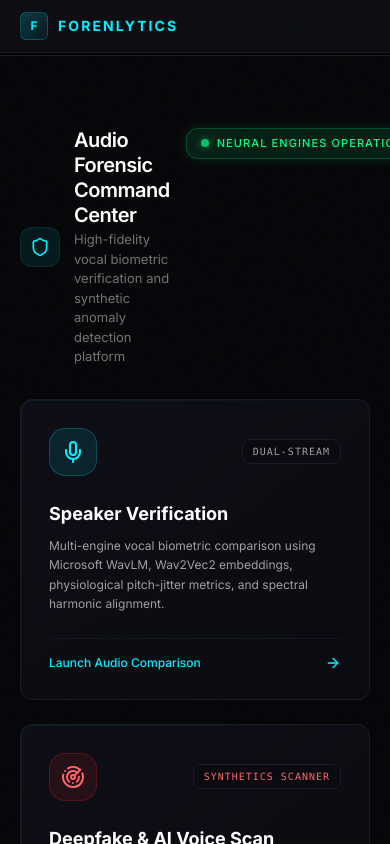
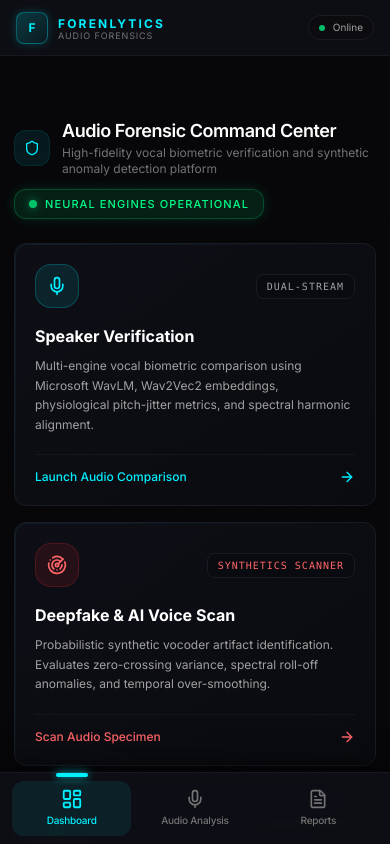
Before and after one commit to yusufcalisir/Forenlytics, a Next.js app in the folder frontend/: page / in a window 390 px wide. Built offline with nearby package versions, Linux system fonts and the light colour scheme.

Commit message:
feat(ui): add mobile bottom navigation, responsive grids, touch padding, and mobile-friendly audio waveforms

```diff
--- a/frontend/src/app/page.tsx
+++ b/frontend/src/app/page.tsx
@@ -19,29 +19,29 @@ export default function DashboardPage() {
       </SectionHeader>
 
       {/* Main Feature Cards */}
-      <div className="grid grid-cols-1 md:grid-cols-2 xl:grid-cols-3 gap-6">
+      <div className="grid grid-cols-1 md:grid-cols-2 xl:grid-cols-3 gap-4 sm:gap-6">
 
         {/* Speaker Verification Card */}
         <Link href="/audio" className="group block">
-          <Panel className="h-full !p-7 transition-all duration-300 group-hover:border-brand-cyan/40 group-hover:shadow-[0_0_30px_rgba(0,240,255,0.12)] flex flex-col justify-between">
+          <Panel className="h-full !p-5 sm:!p-7 transition-all duration-300 group-hover:border-brand-cyan/40 group-hover:shadow-[0_0_30px_rgba(0,240,255,0.12)] flex flex-col justify-between">
             <div>
-              <div className="flex items-center justify-between mb-6">
-                <div className="w-12 h-12 rounded-2xl bg-brand-cyan/10 border border-brand-cyan/20 flex items-center justify-center text-brand-cyan group-hover:scale-110 transition-transform duration-300">
-                  <Mic className="w-6 h-6" />
+              <div className="flex items-center justify-between mb-4 sm:mb-6">
+                <div className="w-11 h-11 sm:w-12 sm:h-12 rounded-2xl bg-brand-cyan/10 border border-brand-cyan/20 flex items-center justify-center text-brand-cyan group-hover:scale-110 transition-transform duration-300">
+                  <Mic className="w-5 h-5 sm:w-6 sm:h-6" />
                 </div>
                 <span className="text-[10px] font-mono uppercase tracking-widest px-2.5 py-1 rounded-lg bg-brand-surface border border-brand-border text-neutral-400">
                   Dual-Stream
                 </span>
               </div>
-              <h3 className="text-lg font-bold text-white mb-2 group-hover:text-brand-cyan transition-colors">
+              <h3 className="text-base sm:text-lg font-bold text-white mb-2 group-hover:text-brand-cyan transition-colors">
                 Speaker Verification
               </h3>
-              <p className="text-neutral-400 text-xs leading-relaxed mb-6">
+              <p className="text-neutral-400 text-xs leading-relaxed mb-5 sm:mb-6">
                 Multi-engine vocal biometric comparison using Microsoft WavLM, Wav2Vec2 embeddings, physiological pitch-jitter metrics, and spectral harmonic alignment.
               </p>
             </div>
 
-            <div className="pt-4 border-t border-brand-border/60 flex items-center justify-between text-xs text-brand-cyan font-medium">
+            <div className="pt-3.5 sm:pt-4 border-t border-brand-border/60 flex items-center justify-between text-xs text-brand-cyan font-medium">
               <span>Launch Audio Comparison</span>
               <ArrowRight className="w-4 h-4 group-hover:translate-x-1.5 transition-transform" />
             </div>
@@ -50,25 +50,25 @@ export default function DashboardPage() {
 
         {/* Deepfake Anomaly Card */}
         <Link href="/audio" className="group block">
-          <Panel className="h-full !p-7 transition-all duration-300 group-hover:border-red-500/40 group-hover:shadow-[0_0_30px_rgba(239,68,68,0.12)] flex flex-col justify-between">
+          <Panel className="h-full !p-5 sm:!p-7 transition-all duration-300 group-hover:border-red-500/40 group-hover:shadow-[0_0_30px_rgba(239,68,68,0.12)] flex flex-col justify-between">
             <div>
-              <div className="flex items-center justify-between mb-6">
-                <div className="w-12 h-12 rounded-2xl bg-red-500/10 border border-red-500/20 flex items-center justify-center text-red-400 group-hover:scale-110 transition-transform duration-300">
-                  <Radar className="w-6 h-6" />
+              <div className="flex items-center justify-between mb-4 sm:mb-6">
+                <div className="w-11 h-11 sm:w-12 sm:h-12 rounded-2xl bg-red-500/10 border border-red-500/20 flex items-center justify-center text-red-400 group-hover:scale-110 transition-transform duration-300">
+                  <Radar className="w-5 h-5 sm:w-6 sm:h-6" />
                 </div>
                 <span className="text-[10px] font-mono uppercase tracking-widest px-2.5 py-1 rounded-lg bg-brand-surface border border-brand-border text-red-400">
                   Synthetics Scanner
                 </span>
               </div>
-              <h3 className="text-lg font-bold text-white mb-2 group-hover:text-red-400 transition-colors">
+              <h3 className="text-base sm:text-lg font-bold text-white mb-2 group-hover:text-red-400 transition-colors">
                 Deepfake & AI Voice Scan
               </h3>
-              <p className="text-neutral-400 text-xs leading-relaxed mb-6">
+              <p className="text-neutral-400 text-xs leading-relaxed mb-5 sm:mb-6">
                 Probabilistic synthetic vocoder artifact identification. Evaluates zero-crossing variance, spectral roll-off anomalies, and temporal over-smoothing.
               </p>
             </div>
 
-            <div className="pt-4 border-t border-brand-border/60 flex items-center justify-between text-xs text-red-400 font-medium">
+            <div className="pt-3.5 sm:pt-4 border-t border-brand-border/60 flex items-center justify-between text-xs text-red-400 font-medium">
               <span>Scan Audio Specimen</span>
               <ArrowRight className="w-4 h-4 group-hover:translate-x-1.5 transition-transform" />
             </div>
@@ -77,25 +77,25 @@ export default function DashboardPage() {
 
         {/* Intelligence Reports Card */}
         <Link href="/reports" className="group block md:col-span-2 xl:col-span-1">
-          <Panel className="h-full !p-7 transition-all duration-300 group-hover:border-brand-emerald/40 group-hover:shadow-[0_0_30px_rgba(0,255,136,0.12)] flex flex-col justify-between">
+          <Panel className="h-full !p-5 sm:!p-7 transition-all duration-300 group-hover:border-brand-emerald/40 group-hover:shadow-[0_0_30px_rgba(0,255,136,0.12)] flex flex-col justify-between">
             <div>
-              <div className="flex items-center justify-between mb-6">
-                <div className="w-12 h-12 rounded-2xl bg-brand-emerald/10 border border-brand-emerald/20 flex items-center justify-center text-brand-emerald group-hover:scale-110 transition-transform duration-300">
-                  <FileText className="w-6 h-6" />
+              <div className="flex items-center justify-between mb-4 sm:mb-6">
+                <div className="w-11 h-11 sm:w-12 sm:h-12 rounded-2xl bg-brand-emerald/10 border border-brand-emerald/20 flex items-center justify-center text-brand-emerald group-hover:scale-110 transition-transform duration-300">
+                  <FileText className="w-5 h-5 sm:w-6 sm:h-6" />
                 </div>
                 <span className="text-[10px] font-mono uppercase tracking-widest px-2.5 py-1 rounded-lg bg-brand-surface border border-brand-border text-brand-emerald">
                   Court-Ready
                 </span>
               </div>
-              <h3 className="text-lg font-bold text-white mb-2 group-hover:text-brand-emerald transition-colors">
+              <h3 className="text-base sm:text-lg font-bold text-white mb-2 group-hover:text-brand-emerald transition-colors">
                 Forensic PDF Dockets
               </h3>
-              <p className="text-neutral-400 text-xs leading-relaxed mb-6">
+              <p className="text-neutral-400 text-xs leading-relaxed mb-5 sm:mb-6">
                 Generate and export official forensic documentation with mathematical similarity breakdown, acoustic telemetry tables, and expert diagnostic conclusions.
               </p>
             </div>
 
-            <div className="pt-4 border-t border-brand-border/60 flex items-center justify-between text-xs text-brand-emerald font-medium">
+            <div className="pt-3.5 sm:pt-4 border-t border-brand-border/60 flex items-center justify-between text-xs text-brand-emerald font-medium">
               <span>Compile Intelligence Docket</span>
               <ArrowRight className="w-4 h-4 group-hover:translate-x-1.5 transition-transform" />
             </div>
@@ -105,13 +105,13 @@ export default function DashboardPage() {
       </div>
 
       {/* Forensic Engine Architecture Status */}
-      <div className="pt-4">
-        <div className="flex items-center gap-2 mb-4 px-1">
+      <div className="pt-2 sm:pt-4">
+        <div className="flex items-center gap-2 mb-3 sm:mb-4 px-1">
           <Activity className="w-4 h-4 text-brand-cyan" />
-          <h2 className="text-xs uppercase tracking-[0.2em] font-semibold text-neutral-400">Forensic Engine Pipeline</h2>
+          <h2 className="text-[11px] sm:text-xs uppercase tracking-[0.2em] font-semibold text-neutral-400">Forensic Engine Pipeline</h2>
         </div>
 
-        <div className="grid grid-cols-1 sm:grid-cols-2 lg:grid-cols-4 gap-4">
+        <div className="grid grid-cols-1 sm:grid-cols-2 lg:grid-cols-4 gap-3 sm:gap-4">
           <div className="p-4 rounded-xl border border-brand-border bg-brand-panel/60 backdrop-blur-sm">
             <div className="flex items-center justify-between mb-2">
               <span className="text-xs font-semibold text-white">Microsoft WavLM</span>
--- a/frontend/src/components/layout/AppLayout.tsx
+++ b/frontend/src/components/layout/AppLayout.tsx
@@ -2,6 +2,7 @@
 
 import { Sidebar } from "./Sidebar";
 import { Topbar } from "./Topbar";
+import { MobileNav } from "./MobileNav";
 import { ErrorBoundary } from "@/components/ui/ErrorBoundary";
 import { JobPoller } from "./JobPoller";
 
@@ -9,12 +10,19 @@ export function AppLayout({ children }: { children: React.ReactNode }) {
   return (
     <div className="flex h-screen w-full bg-brand-bg text-neutral-100 overflow-hidden">
       {/* Mobile top branding */}
-      <div className="md:hidden fixed top-0 inset-x-0 flex items-center justify-between px-5 py-3 border-b border-brand-border bg-brand-panel/95 backdrop-blur-xl z-30">
+      <div className="md:hidden fixed top-0 inset-x-0 h-14 flex items-center justify-between px-4 sm:px-5 border-b border-brand-border/80 bg-brand-panel/95 backdrop-blur-xl z-30">
         <div className="flex items-center gap-2.5">
-          <div className="w-7 h-7 rounded-md bg-gradient-to-br from-brand-cyan/20 to-brand-cyan/5 border border-brand-cyan/20 flex items-center justify-center">
+          <div className="w-8 h-8 rounded-lg bg-gradient-to-br from-brand-cyan/20 to-brand-cyan/5 border border-brand-cyan/30 flex items-center justify-center shadow-[0_0_10px_rgba(0,240,255,0.2)]">
             <span className="text-brand-cyan font-bold text-xs">F</span>
           </div>
-          <h1 className="text-sm font-bold tracking-[0.15em] text-brand-cyan">FORENLYTICS</h1>
+          <div>
+            <h1 className="text-xs font-bold tracking-[0.18em] text-brand-cyan leading-tight">FORENLYTICS</h1>
+            <p className="text-[9px] text-neutral-500 uppercase tracking-widest leading-none">Audio Forensics</p>
+          </div>
+        </div>
+        <div className="flex items-center gap-2 px-2.5 py-1 rounded-full bg-brand-surface/80 border border-brand-border text-[10px] text-neutral-400">
+          <span className="w-1.5 h-1.5 rounded-full bg-brand-emerald animate-pulse"></span>
+          <span>Online</span>
         </div>
       </div>
 
@@ -23,7 +31,7 @@ export function AppLayout({ children }: { children: React.ReactNode }) {
       <main className="flex-1 flex flex-col min-w-0 h-screen overflow-hidden">
         <Topbar />
         <div className="flex-1 overflow-y-auto overflow-x-hidden custom-scrollbar bg-noise">
-          <div className="p-5 md:p-8 max-w-[1400px] mx-auto w-full mt-[52px] md:mt-0">
+          <div className="p-3.5 sm:p-5 md:p-8 max-w-[1400px] mx-auto w-full pt-16 pb-24 md:pt-0 md:pb-8">
             <JobPoller />
             <ErrorBoundary moduleName="Active Module">
               {children}
@@ -31,6 +39,9 @@ export function AppLayout({ children }: { children: React.ReactNode }) {
           </div>
         </div>
       </main>
+
+      {/* Mobile bottom navigation bar */}
+      <MobileNav />
     </div>
   );
 }
--- /dev/null
+++ b/frontend/src/components/layout/MobileNav.tsx
@@ -0,0 +1,47 @@
+"use client";
+
+import Link from "next/link";
+import { usePathname } from "next/navigation";
+import { LayoutDashboard, Mic, FileText } from "lucide-react";
+import { cn } from "@/lib/utils";
+
+const NAV_ITEMS = [
+  { href: "/", label: "Dashboard", icon: LayoutDashboard },
+  { href: "/audio", label: "Audio Analysis", icon: Mic },
+  { href: "/reports", label: "Reports", icon: FileText },
+];
+
+export function MobileNav() {
+  const pathname = usePathname();
+
+  return (
+    <div className="md:hidden fixed bottom-0 inset-x-0 bg-brand-panel/95 backdrop-blur-2xl border-t border-brand-border/80 z-40 px-3 py-2 pb-[max(0.5rem,env(safe-area-inset-bottom))] shadow-[0_-10px_30px_rgba(0,0,0,0.5)]">
+      <div className="grid grid-cols-3 gap-1">
+        {NAV_ITEMS.map((item) => {
+          const isActive = pathname === item.href;
+          const Icon = item.icon;
+          return (
+            <Link
+              key={item.href}
+              href={item.href}
+              className={cn(
+                "flex flex-col items-center justify-center py-2 px-1 rounded-xl transition-all duration-200 relative",
+                isActive
+                  ? "text-brand-cyan bg-brand-cyan/[0.08]"
+                  : "text-neutral-500 hover:text-neutral-300 hover:bg-white/[0.02]"
+              )}
+            >
+              {isActive && (
+                <div className="absolute -top-2 w-8 h-1 rounded-full bg-brand-cyan shadow-[0_0_8px_rgba(0,240,255,0.8)]" />
+              )}
+              <Icon className={cn("w-5 h-5 mb-1 transition-transform", isActive ? "scale-110" : "")} />
+              <span className="text-[10px] font-medium tracking-tight whitespace-nowrap">
+                {item.label}
+              </span>
+            </Link>
+          );
+        })}
+      </div>
+    </div>
+  );
+}
--- a/frontend/src/components/ui/SectionHeader.tsx
+++ b/frontend/src/components/ui/SectionHeader.tsx
@@ -11,19 +11,19 @@ interface SectionHeaderProps {
 
 export function SectionHeader({ title, subtitle, icon: Icon, className, children }: SectionHeaderProps) {
   return (
-    <div className={cn("flex items-start justify-between gap-4 mb-8", className)}>
-      <div className="flex items-center gap-3.5">
+    <div className={cn("flex flex-col sm:flex-row sm:items-center justify-between gap-3 sm:gap-4 mb-6 sm:mb-8", className)}>
+      <div className="flex items-center gap-3 sm:gap-3.5 min-w-0">
         {Icon && (
-          <div className="w-10 h-10 rounded-xl bg-brand-cyan/8 border border-brand-cyan/10 flex items-center justify-center shrink-0">
-            <Icon className="w-5 h-5 text-brand-cyan" />
+          <div className="w-9 h-9 sm:w-10 sm:h-10 rounded-xl bg-brand-cyan/8 border border-brand-cyan/10 flex items-center justify-center shrink-0">
+            <Icon className="w-4 h-4 sm:w-5 sm:h-5 text-brand-cyan" />
           </div>
         )}
-        <div>
-          <h2 className="text-xl font-semibold tracking-tight text-white leading-tight">{title}</h2>
-          {subtitle && <p className="text-[13px] text-neutral-500 mt-0.5">{subtitle}</p>}
+        <div className="min-w-0">
+          <h2 className="text-lg sm:text-xl font-semibold tracking-tight text-white leading-tight truncate">{title}</h2>
+          {subtitle && <p className="text-xs sm:text-[13px] text-neutral-500 mt-0.5 line-clamp-2">{subtitle}</p>}
         </div>
       </div>
-      {children && <div className="flex items-center gap-3 shrink-0">{children}</div>}
+      {children && <div className="flex items-center gap-2 sm:gap-3 shrink-0 self-start sm:self-auto">{children}</div>}
     </div>
   );
 }
```
Also changed, not shown: frontend/src/app/audio/page.tsx (+15 -15 lines), frontend/src/app/reports/page.tsx (+53 -53 lines).
